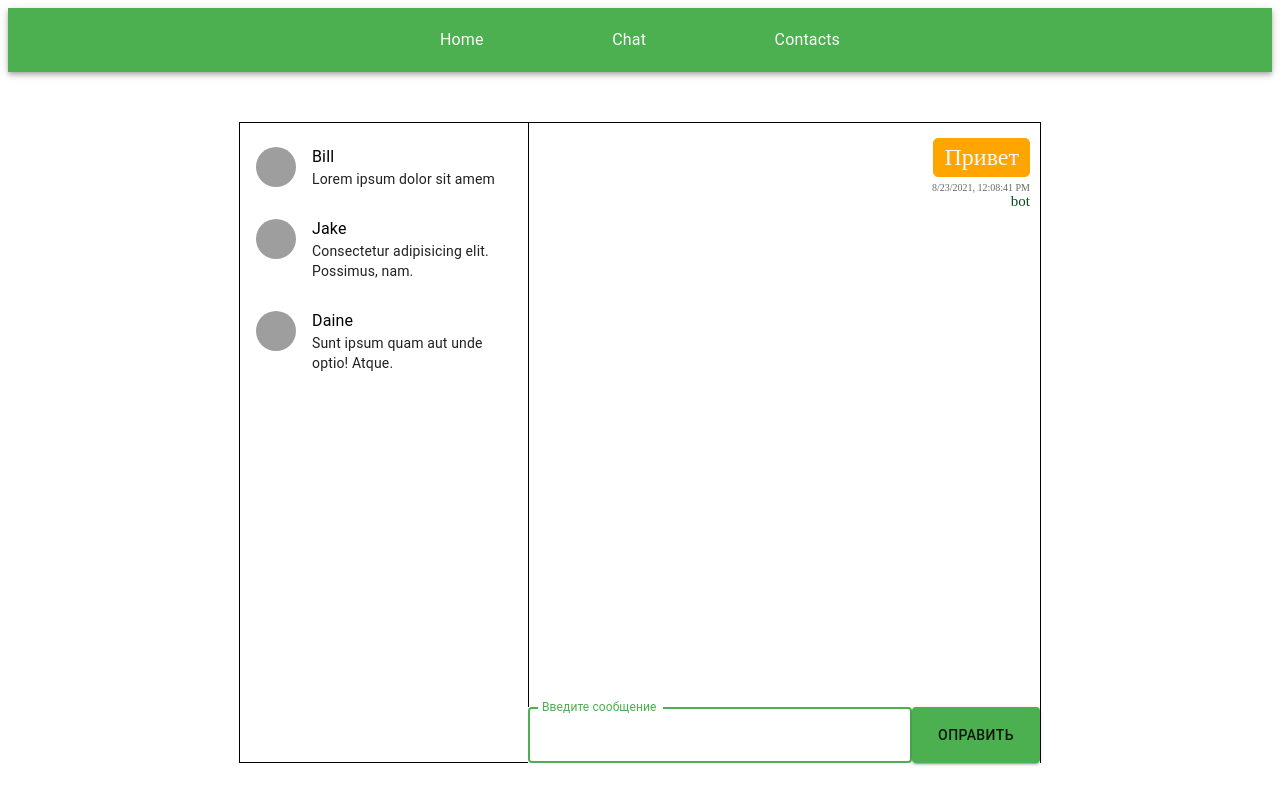
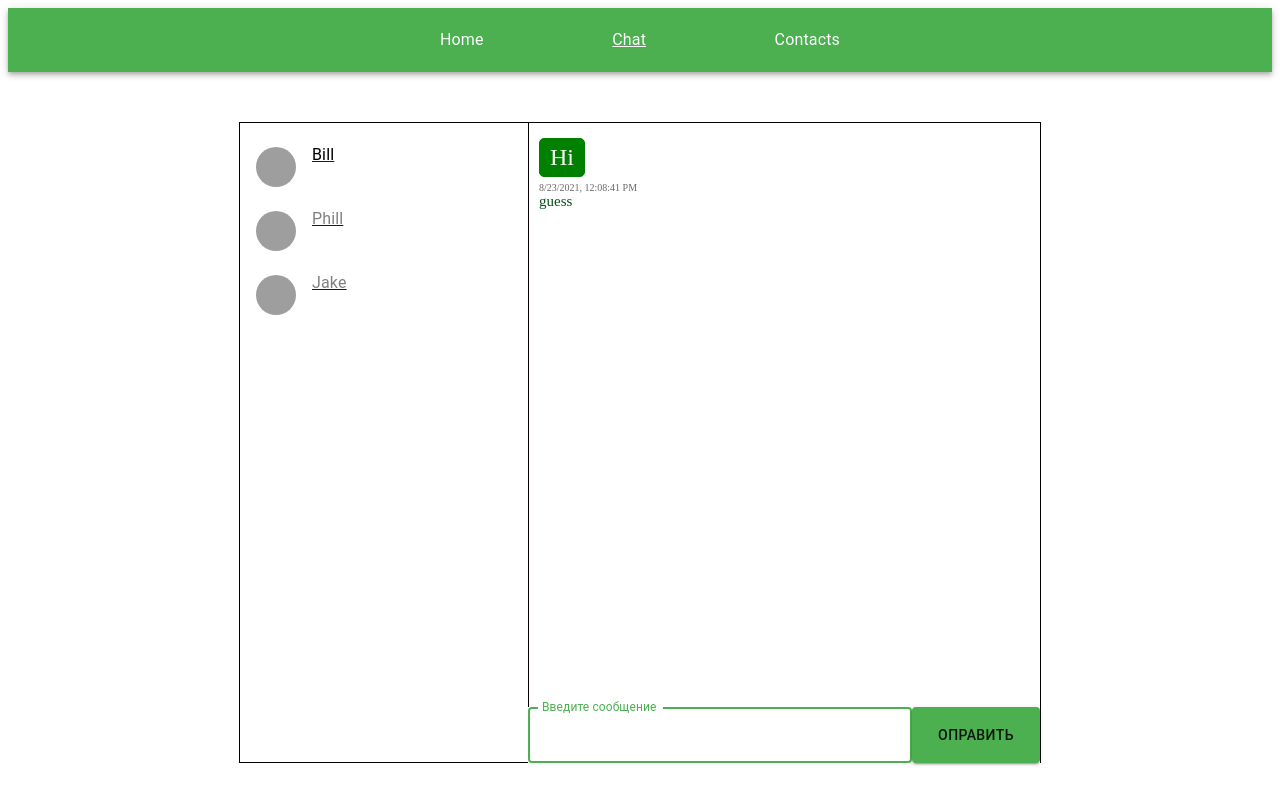
Before and after one commit to panechek/react-message, a React (Create React App) app: page /chat/id1 in a window 1280 px wide. Built offline with nearby package versions, Linux system fonts and the light colour scheme; grey boxes are pictures that could not be loaded.

Commit message:
chat-route

```diff
--- a/package.json
+++ b/package.json
@@ -4,6 +4,7 @@
   "private": true,
   "dependencies": {
     "@material-ui/core": "^4.12.3",
+    "@reduxjs/toolkit": "^1.6.1",
     "@testing-library/jest-dom": "^5.14.1",
     "@testing-library/react": "^11.2.7",
     "@testing-library/user-event": "^12.8.3",
--- a/src/App.js
+++ b/src/App.js
@@ -9,10 +9,13 @@ import Home from "./Home"
 import AppBar from "./AppBar";
 
 const App = () => {
+
+
+
     return <Router >
-            <AppBar />
+            <AppBar  />
             <Switch>
-                <Route path="/chat">
+                <Route path="/chat/:chatId">
                     <Chat />
                 </Route>
                 <Route path="/contacts">
@@ -23,6 +26,11 @@ const App = () => {
                     <Home />
                 </Route>
 
+                <Route>
+                    <h3>Page not found</h3>
+                </Route>
+
+
             </Switch>
         </Router>
 };
--- a/src/Chat/ChatListComp.js
+++ b/src/Chat/ChatListComp.js
@@ -6,6 +6,8 @@ import ListItemText from '@material-ui/core/ListItemText';
 import ListItemAvatar from '@material-ui/core/ListItemAvatar';
 import Avatar from '@material-ui/core/Avatar';
 import Typography from '@material-ui/core/Typography';
+
+import {Link} from 'react-router-dom';
 
 
 
@@ -25,35 +27,33 @@ import Typography from '@material-ui/core/Typography';
 
 
 
-    const ChatListComp = (props) => {
+    const ChatListComp = ({chats, chatId}) => {
 
         const classes = useStyles();
 
         return (<List className={classes.root}>
-             {props.chatArray.map((chat, i) => {
-                 return (
-            <ListItem alignItems="flex-start" key={i}>
+            { Object.keys(chats).map((id, i) => {
+                 return ( <div key={i}>
+                    <Link to={`/chats/${id}`} >
+            <ListItem alignItems="flex-start" >
+
                 <ListItemAvatar>
                     <Avatar alt="Remy Sharp" src="/static/images/avatar/1.jpg" />
                 </ListItemAvatar>
-                <ListItemText
-                    primary={chat.chatName}
-                    secondary={<React.Fragment>
-                                <Typography
-                                component="span"
-                                variant="body2"
-                                className={classes.inline}
-                                color="textPrimary">
-                               {chat.id}
-                            </Typography>
-                        </React.Fragment>
-                    }
-                />
-            </ListItem>
-         )
-    }
-    )
-    }
+                <ListItemText style= {{color: id ===chatId ? "#000000" : "grey" }}>
+
+                    {chats[id].chatName}
+
+
+             </ListItemText>
+             </ListItem>
+             </Link>
+             </div>
+             )
+            }
+            )
+            }
+
      </List>);
     }
 
--- a/src/Chat/MessageListComp.js
+++ b/src/Chat/MessageListComp.js
@@ -61,7 +61,7 @@ const MessageListComp = (props) => {
 
 
     return <div class={classes.messageList}>
-        {props.messageArray.map((message, i) => {
+        {props.messages.map((message, i) => {
             const authorMessage = message.author ==='bot'
             return  (
         <div className={authorMessage ? classes.botMessage : classes.message} key={i}>
--- a/src/Chat/index.js
+++ b/src/Chat/index.js
@@ -1,6 +1,7 @@
 import React, {
   useEffect,
-  useState
+  useState,
+
 } from 'react';
 import Message from './MessageComp';
 import MessageListComp from './MessageListComp';
@@ -8,6 +9,25 @@ import ChatListComp from './ChatListComp';
 import {
   makeStyles
 } from '@material-ui/core/styles';
+import { useParams } from 'react-router';
+
+// const initialChats = {
+//   id1:{
+
+//     chatName: 'Bill',
+//    messages: [],
+//   },
+//   id2:{
+
+//     chatName: 'Phill',
+//    messages: [],
+//   },
+//   id3:{
+
+//     chatName: 'Jake',
+//    messages: [],
+//   },
+// };
 
 const useStyles = makeStyles(() => ({
   messanger: {
@@ -27,42 +47,53 @@ const useStyles = makeStyles(() => ({
     height: "100%",
     justifyContent: "space-between"
 
-    // borderBottom: "none"
+
   }
 
 }));
 
 function Chat() {
 
+  const initialChats = {
+    id1:{
+
+      chatName: 'Bill',
+     messages: [{text: "Hi" ,
+      time: new Date().toLocaleString(),
+      author: 'guess'}],
+    },
+    id2:{
+
+      chatName: 'Phill',
+     messages: [{text:  "Hey",
+      time: new Date().toLocaleString(),
+      author: 'guess'}],
+    },
+    id3:{
+
+      chatName: 'Jake',
+     messages: [{text:  "Hello",
+     time: new Date().toLocaleString(),
+     author: 'guess'}],
+    },
+  };
+
+  const {chatId} = useParams();
+  console.log({chatId});
 
   const classes = useStyles();
 
   const [inputMessage, setInputMessage] = useState('');
   const [messageArray, setMessageArray] = useState([]);
-  // const [chatArray, setChatArray] = useState ([]);
+  const [chats, setChats] = useState (initialChats);
 
-  console.log({
-    messageArray
-  })
+  console.log({ messageArray})
 
 
-  const chatArray = [{
-      chatName: 'Bill',
-      id: 'Lorem ipsum dolor sit amem'
-    },
-    {
-      chatName: 'Jake',
-      id: 'Consectetur adipisicing elit. Possimus, nam.'
-    },
-    {
-      chatName: 'Daine',
-      id: 'Sunt ipsum quam aut unde optio! Atque.'
-    },
 
 
-  ]
 
-  // madeChatList()
+
 
   const onSendMessage = () => {
     const trimmedMessage = inputMessage.trim();
@@ -73,6 +104,10 @@ function Chat() {
         time: new Date().toLocaleString(),
         author: 'guess'
       }]);
+
+
+      setChats(() => chats[chatId].messages =  messageArray);
+      console.log(chats[chatId].messages);
       setInputMessage('');
     }
   }
@@ -85,6 +120,7 @@ function Chat() {
       time: new Date().toLocaleString(),
       author: 'bot'
     }]);
+
   }, [])
 
   useEffect(() => {
@@ -118,17 +154,22 @@ function Chat() {
           }
 
 
-          console.log({})
-        }
+          console.log({});
+
+      }
+        ;
+
       }
     }, 1000)
   }, [messageArray])
 
 
+
+
   return ( <div className = {classes.messanger}>
-            <ChatListComp chatArray = {chatArray} />
+            <ChatListComp chats={chats} chatId={chatId}/>
             <div className = {classes.activChat} >
-              <MessageListComp messageArray = { messageArray }/>
+              <MessageListComp messages = {chats[chatId].messages }/>
               <Message value = { inputMessage } onChange = { setInputMessage } onClick = {onSendMessage }/>
             </div>
           </div>
```
Also changed, not shown: src/AppBar/index.js (+19 -15 lines), 1 other file (tests, documents, lock files or other folders).
